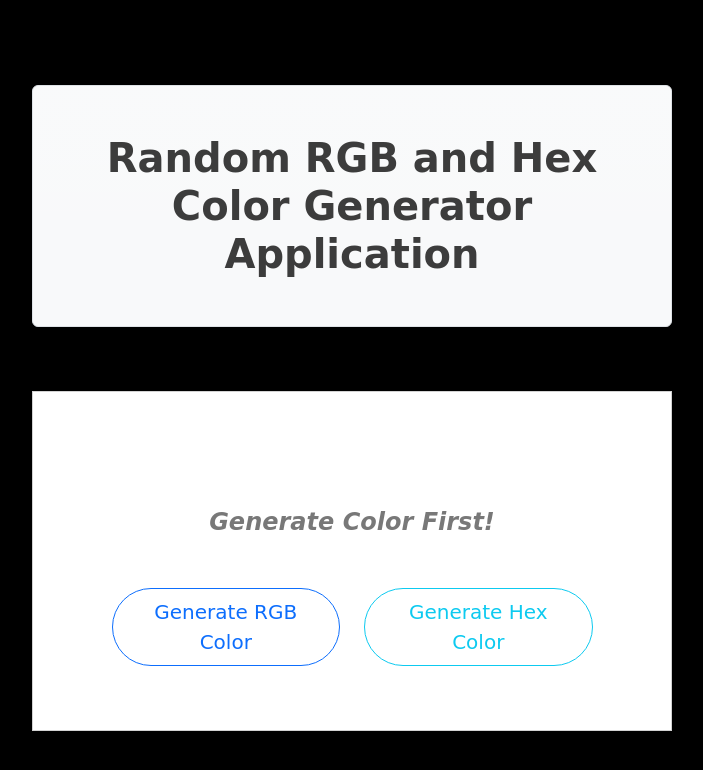
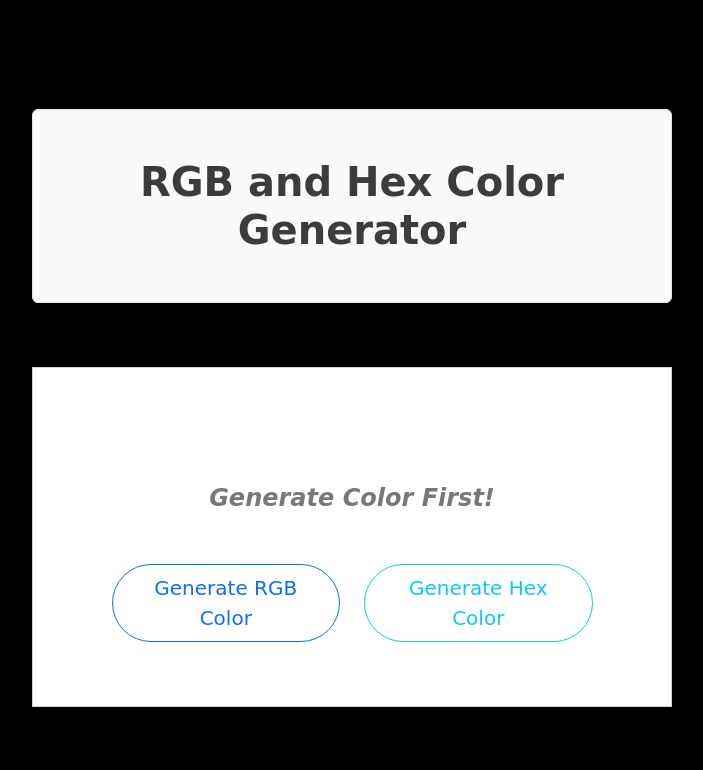
Before and after one commit to grnstnrvc/RGB-and-Hex-color-, a plain HTML site: page rgbhex.html in a window 1280 px wide. Shown: the whole page, without its empty margins (288-991 px from the left). Drawn offline with nearby package versions, Linux system fonts and the light colour scheme.

Commit message:
Update rgbhex.html

```diff
--- a/rgbhex.html
+++ b/rgbhex.html
@@ -5,7 +5,7 @@
     <meta charset="UTF-8">
     <meta http-equiv="X-UA-Compatible" content="IE=edge">
     <meta name="viewport" content="width=device-width, initial-scale=1.0">
-    <title>Color Genererator App</title>
+    <title>Color Generator</title>
 
     <link rel="stylesheet" href="https://cdnjs.cloudflare.com/ajax/libs/font-awesome/6.1.1/css/all.min.css" integrity="sha512-KfkfwYDsLkIlwQp6LFnl8zNdLGxu9YAA1QvwINks4PhcElQSvqcyVLLD9aMhXd13uQjoXtEKNosOWaZqXgel0g==" crossorigin="anonymous" referrerpolicy="no-referrer"
     />
@@ -27,7 +27,7 @@
 
 <body>
     <div class="py-3 text-center">
-        <h1 class="text-center fw-bolder px-3 py-5 mb-5 border rounded bg-gradient bg-light" id="app-title">Random RGB and Hex Color Generator Application</h1>
+        <h1 class="text-center fw-bolder px-3 py-5 mb-5 border rounded bg-gradient bg-light" id="app-title">RGB and Hex Color Generator</h1>
     </div>
     <div class="card rounded-0 shadow w-100 pt-5">
         <div class="card-body">
```
